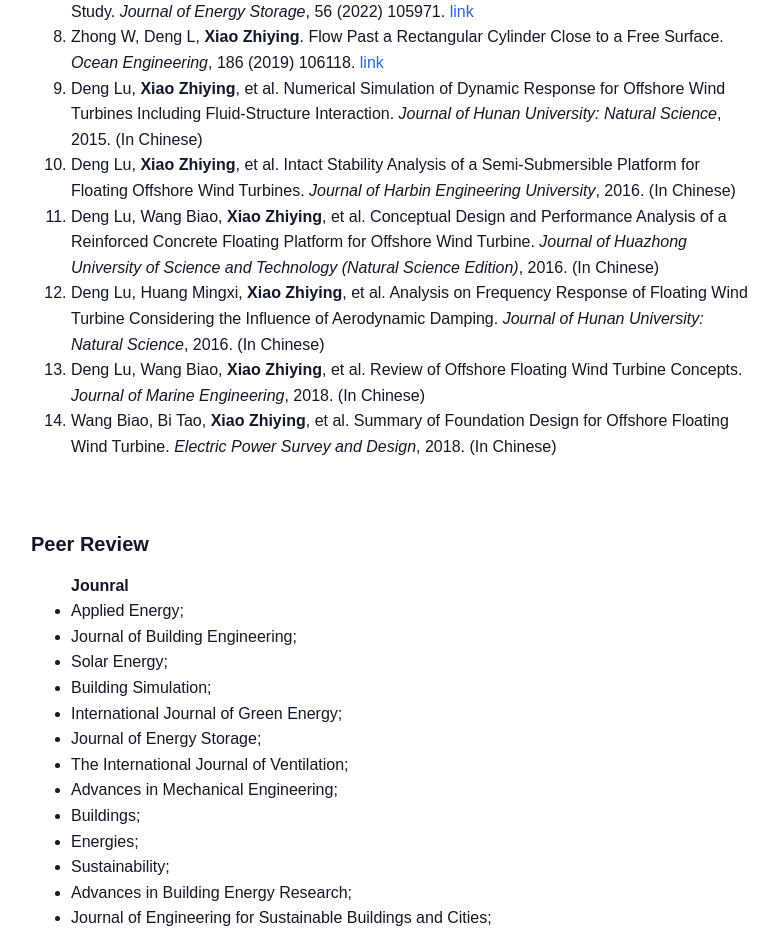
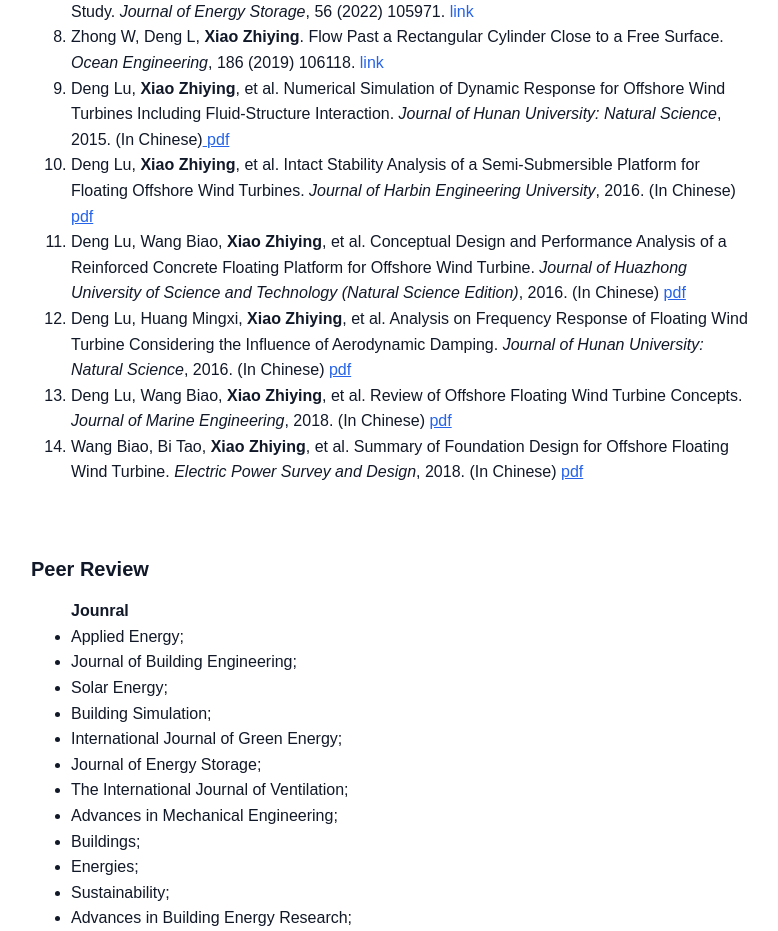
Before and after one commit to iefnxtdm/iefnxtdm.github.io, a plain HTML site: page index.html in a window 1280 px wide. Shown: the part 2871-3802 px from the top of the page, without its empty margins (422-1200 px from the left). Drawn offline with Linux system fonts and the light colour scheme.

Commit message:
add pdfs

```diff
--- a/index.html
+++ b/index.html
@@ -167,15 +167,15 @@
     <li>Zhong W, Deng L, <strong>Xiao Zhiying</strong>. Flow Past a Rectangular Cylinder Close to a Free Surface. <em>Ocean Engineering</em>, 186 (2019) 106118.
       <a href="https://doi.org/10.1016/j.oceaneng.2019.106118" target="_blank" rel="noopener noreferrer" style="text-decoration: none;">link </a> </li>
     <li>Deng Lu, <strong>Xiao Zhiying</strong>, et al. Numerical Simulation of Dynamic Response for Offshore Wind Turbines Including Fluid-Structure Interaction.
-      <em>Journal of Hunan University: Natural Science</em>, 2015. (In Chinese)</li>
+      <em>Journal of Hunan University: Natural Science</em>, 2015. (In Chinese)<a href="files/9.pdf" target="_blank"> pdf</a></li>
     <li>Deng Lu, <strong>Xiao Zhiying</strong>, et al. Intact Stability Analysis of a Semi-Submersible Platform for Floating Offshore Wind Turbines.
-      <em>Journal of Harbin Engineering University</em>, 2016. (In Chinese)</li>
+      <em>Journal of Harbin Engineering University</em>, 2016. (In Chinese) <a href="files/10.pdf" target="_blank"> pdf</a></li>
     <li>Deng Lu, Wang Biao, <strong>Xiao Zhiying</strong>, et al. Conceptual Design and Performance Analysis of a Reinforced Concrete Floating Platform for Offshore Wind Turbine.
-      <em>Journal of Huazhong University of Science and Technology (Natural Science Edition)</em>, 2016. (In Chinese)</li>
+      <em>Journal of Huazhong University of Science and Technology (Natural Science Edition)</em>, 2016. (In Chinese) <a href="files/11.pdf" target="_blank"> pdf</a></li>
     <li>Deng Lu, Huang Mingxi, <strong>Xiao Zhiying</strong>, et al. Analysis on Frequency Response of Floating Wind Turbine Considering the Influence of Aerodynamic Damping.
-      <em>Journal of Hunan University: Natural Science</em>, 2016. (In Chinese)</li>
-    <li>Deng Lu, Wang Biao, <strong>Xiao Zhiying</strong>, et al. Review of Offshore Floating Wind Turbine Concepts. <em>Journal of Marine Engineering</em>, 2018. (In Chinese)</li>
-    <li>Wang Biao, Bi Tao, <strong>Xiao Zhiying</strong>, et al. Summary of Foundation Design for Offshore Floating Wind Turbine. <em>Electric Power Survey and Design</em>, 2018. (In Chinese)</li>
+      <em>Journal of Hunan University: Natural Science</em>, 2016. (In Chinese) <a href="files/12.pdf" target="_blank"> pdf</a></li>
+    <li>Deng Lu, Wang Biao, <strong>Xiao Zhiying</strong>, et al. Review of Offshore Floating Wind Turbine Concepts. <em>Journal of Marine Engineering</em>, 2018. (In Chinese) <a href="files/13.pdf" target="_blank"> pdf</a></li>
+    <li>Wang Biao, Bi Tao, <strong>Xiao Zhiying</strong>, et al. Summary of Foundation Design for Offshore Floating Wind Turbine. <em>Electric Power Survey and Design</em>, 2018. (In Chinese)  <a href="files/14.pdf" target="_blank"> pdf</a></li>
   </ol>
      </section>
 
```
Also changed, not shown: 7 other files.
